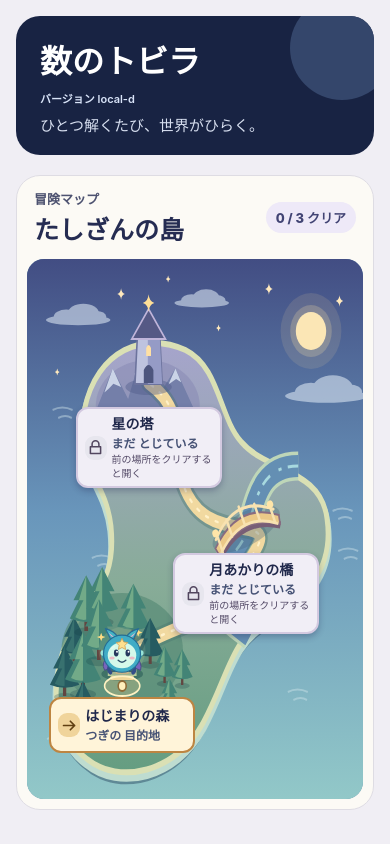
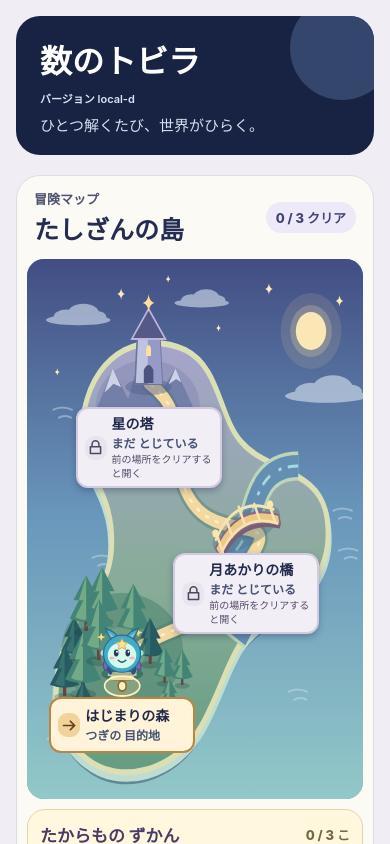
Before and after one commit to saaaaayan/kazu-no-tobira, a React Native app: screen / in a window 390 px wide. Built offline with nearby package versions, Linux system fonts and the light colour scheme.

Commit message:
Show discovered treasures and undiscovered slots below adventure map

```diff
--- a/src/components/AdventureMap.tsx
+++ b/src/components/AdventureMap.tsx
@@ -4,7 +4,7 @@ import Svg, { Path } from 'react-native-svg';
 import { firstGradeStages, type AdditionStage } from '../domain/curriculum';
 import type { Progress } from '../domain/progress';
 import IslandScene, { islandHeight, islandSites, islandWidth } from './IslandScene';
-import { CompanionAvatar } from './AdventureCompanion';
+import { CompanionAvatar, TreasureCollection } from './AdventureCompanion';
 
 export default function AdventureMap({ progress, onStart }: { progress: Progress; onStart: (stage: AdditionStage) => void }) {
   const [width, setWidth] = useState(0);
@@ -73,6 +73,7 @@ export default function AdventureMap({ progress, onStart }: { progress: Progress
           );
         })}
       </View>
+      <TreasureCollection progress={progress} />
     </View>
   );
 }
```
